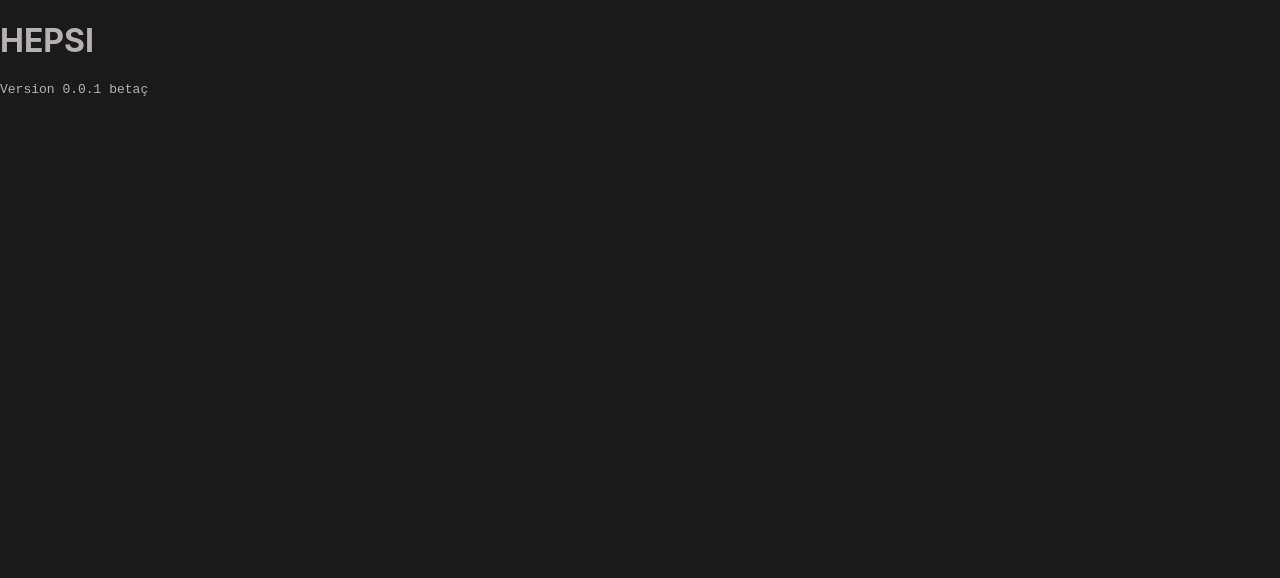
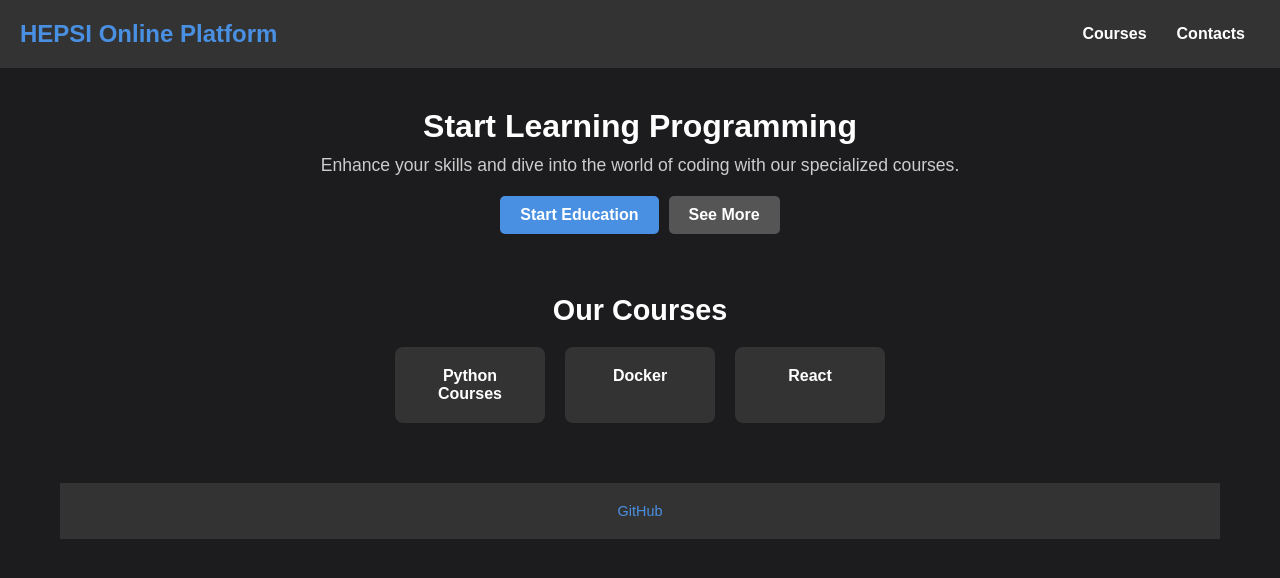
Before and after one commit to antago7/HEPSI, a React (Create React App) app in the folder hepsi_frontend/: page / in a window 1280 px wide. Shown: the top 578 px of the page. Built offline with nearby package versions, Linux system fonts and the light colour scheme.

Commit message:
design main page

```diff
--- /dev/null
+++ b/hepsi_frontend/src/components/pages/home/home.css
@@ -0,0 +1,147 @@
+/* Reset some default styles */
+* {
+    margin: 0;
+    padding: 0;
+    box-sizing: border-box;
+    font-family: Arial, sans-serif;
+}
+
+.home-container {
+    background-color: #1c1c1e;
+    color: #ffffff;
+    min-height: 100vh;
+    display: flex;
+    flex-direction: column;
+    align-items: center;
+    text-align: center;
+}
+
+/* Header styling */
+.header {
+    width: 100%;
+    padding: 20px;
+    background-color: #333;
+    display: flex;
+    justify-content: space-between;
+    align-items: center;
+}
+
+.logo {
+    color: #4a90e2;
+    font-size: 1.5rem;
+}
+
+.nav a {
+    color: #ffffff;
+    margin: 0 15px;
+    text-decoration: none;
+    font-weight: bold;
+}
+
+.nav a:hover {
+    color: #4a90e2;
+}
+
+/* Main content */
+.main-content {
+    padding: 40px 20px;
+    width: 100%;
+    max-width: 1200px;
+}
+
+.intro-section h2 {
+    font-size: 2rem;
+    margin-bottom: 10px;
+}
+
+.intro-section p {
+    font-size: 1.1rem;
+    color: #cccccc;
+    margin-bottom: 20px;
+}
+
+.button-group {
+    margin-top: 20px;
+}
+
+.btn {
+    padding: 10px 20px;
+    font-size: 1rem;
+    font-weight: bold;
+    border: none;
+    cursor: pointer;
+    border-radius: 5px;
+    transition: background-color 0.3s ease;
+}
+
+.primary-btn {
+    background-color: #4a90e2;
+    color: #ffffff;
+    margin-right: 10px;
+}
+
+.primary-btn:hover {
+    background-color: #357abd;
+}
+
+.secondary-btn {
+    background-color: #555;
+    color: #ffffff;
+}
+
+.secondary-btn:hover {
+    background-color: #444;
+}
+
+/* Courses section */
+.courses-section {
+    margin-top: 60px;
+    text-align: center;
+}
+
+.courses-section h3 {
+    font-size: 1.8rem;
+    margin-bottom: 20px;
+}
+
+.courses {
+    display: flex;
+    justify-content: center;
+    gap: 20px;
+    margin-top: 20px;
+}
+
+.course-card {
+    background-color: #333;
+    padding: 20px;
+    border-radius: 8px;
+    width: 150px;
+    font-size: 1rem;
+    font-weight: bold;
+    color: #ffffff;
+    transition: transform 0.3s ease;
+}
+
+.course-card:hover {
+    transform: translateY(-5px);
+    background-color: #4a90e2;
+}
+
+/* Footer */
+.footer {
+    margin-top: 60px;
+    padding: 20px;
+    background-color: #333;
+    width: 100%;
+    color: #aaaaaa;
+    font-size: 0.9rem;
+}
+
+.footer a {
+    color: #4a90e2;
+    text-decoration: none;
+}
+
+.footer a:hover {
+    text-decoration: underline;
+}
--- a/hepsi_frontend/src/components/pages/home/home.js
+++ b/hepsi_frontend/src/components/pages/home/home.js
@@ -1,12 +1,46 @@
 import React from 'react';
+import './home.css';
 
 const HomePage = () => {
     return (
-        <div className="home">
-            <h1>HEPSI</h1>
-            <pre>Version 0.0.1 betaç</pre>
+        <div className="home-container">
+            <header className="header">
+                <h1 className="logo">HEPSI Online Platform</h1>
+                <nav className="nav">
+                    <a href="#courses">Courses</a>
+                    <a href="#contacts">Contacts</a>
+                </nav>
+            </header>
+
+            <main className="main-content">
+                <section className="intro-section">
+                    <h2>Start Learning Programming</h2>
+                    <p>Enhance your skills and dive into the world of coding with our specialized courses.</p>
+                    <div className="button-group">
+                        <button className="btn primary-btn">Start Education</button>
+                        <button className="btn secondary-btn">See More</button>
+                    </div>
+                </section>
+
+                <section className="courses-section" id="courses">
+                    <h3>Our Courses</h3>
+                    <div className="courses">
+                        <div className="course-card">Python Courses</div>
+                        <div className="course-card">Docker</div>
+                        <div className="course-card">React</div>
+                    </div>
+                </section>
+
+                <footer className="footer" id="contacts">
+
+
+                    <p>
+                        <a href="https://github.com/antago7" target="_blank" rel="noopener noreferrer">GitHub</a>
+                    </p>
+                </footer>
+            </main>
         </div>
     );
-}
+};
 
 export default HomePage;
```
